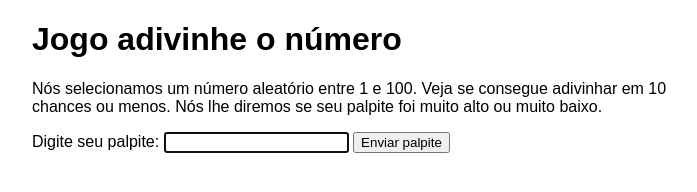
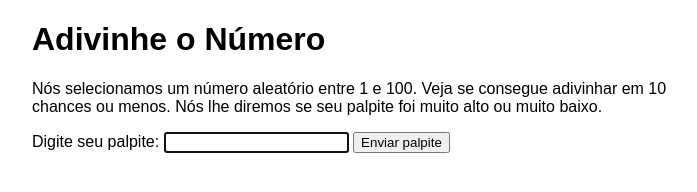
Before and after one commit to RaposoGustavo/Adivinhe-o-numero, a plain HTML site: page index.html in a window 1280 px wide. Shown: the whole page, without its empty margins (288-985 px from the left). Drawn offline with Linux system fonts and the light colour scheme.

Commit message:
alterção de <title> e <h1>

```diff
--- a/index.html
+++ b/index.html
@@ -5,11 +5,11 @@
     <meta http-equiv="X-UA-Compatible" content="IE=edge">
     <meta name="viewport" content="width=device-width, initial-scale=1.0">
     <link rel="stylesheet" href="style.css">
-    <title>Adivinhe o jogo</title>
+    <title>Adivinhe o Número</title>
 
 </head>
 <body>
-    <h1>Jogo adivinhe o número</h1>
+    <h1>Adivinhe o Número</h1>
 
     <p>Nós selecionamos um número aleatório entre 1 e 100. Veja se consegue adivinhar em 10 chances ou menos. Nós lhe diremos se seu palpite foi muito alto ou muito baixo.</p>
 
```
